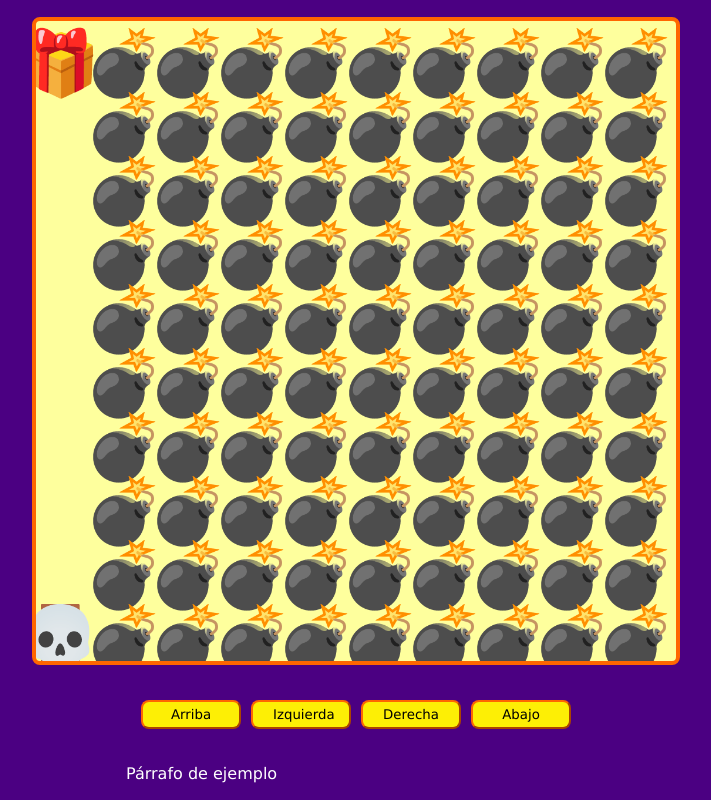
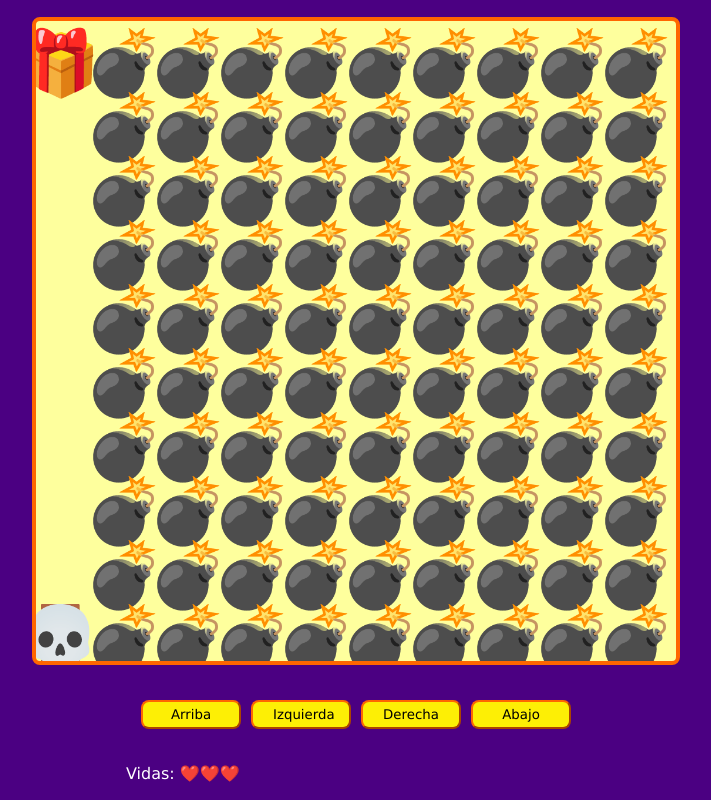
Before and after one commit to alejandrozambrano/taller-practico-javascript-videojuego, a plain HTML site: page index.html in a window 1280 px wide. Shown: the whole page, without its empty margins (284-995 px from the left). Drawn offline with Linux system fonts and the light colour scheme.

Commit message:
Sistemas de vidas y corazones

```diff
--- a/game.js
+++ b/game.js
@@ -4,6 +4,8 @@ const btnUp = document.querySelector('#up');
 const btnLeft = document.querySelector('#left');
 const btnRight = document.querySelector('#right');
 const btnDown = document.querySelector('#down');
+const spanLives = document.querySelector('#lives');
+
 
 let canvasSize;
 let elementsSize;
@@ -54,6 +56,8 @@ function startGame() {
     const mapRows = map.trim().split('\n');
     const mapRowCols = mapRows.map(row => row.trim().split(''));
     console.log({map, mapRows, mapRowCols});
+
+    showlives();
 
     enemyPosition = [];
     game.clearRect(0, 0, canvasSize, canvasSize);
@@ -129,11 +133,17 @@ function levelFail(){
     startGame();
   }
 
-
 function gameWin() {
   console.log('Terminaste!');
 }
 
+function showlives() {
+  const heartArray = Array(lives).fill(emojis['HEART']);
+  // console.log(heartArray);
+
+  spanLives.innerHTML = "";
+  heartArray.forEach(heart => spanLives.append(heart));
+}
 
 window.addEventListener('keydown', moveByKeys);
 btnUp.addEventListener('click', moveUp);
--- a/index.html
+++ b/index.html
@@ -20,7 +20,7 @@
 
         <div class="messages">
             <!-- --TODO -- -->
-            <p> Párrafo de ejemplo</p>
+            <p> Vidas: <span id="lives"></span></p>
          </div>
     </div>
 
--- a/maps.js
+++ b/maps.js
@@ -12,6 +12,7 @@ const emojis = {
     'BOMB_COLLISION': '🔥',
     'GAME_OVER': '👎',
     'WIN': '🏆',
+    'HEART': '❤️',
   };
 
   const maps = [];
```
